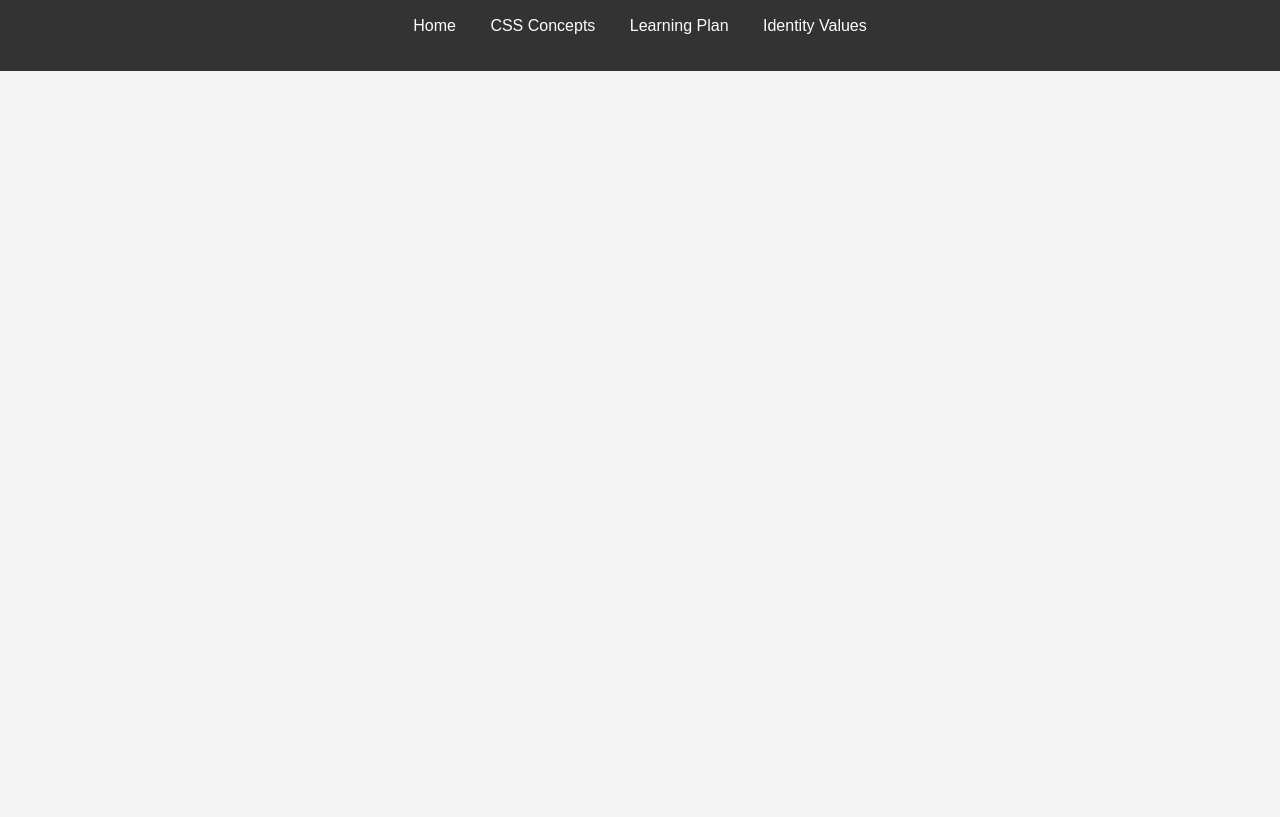
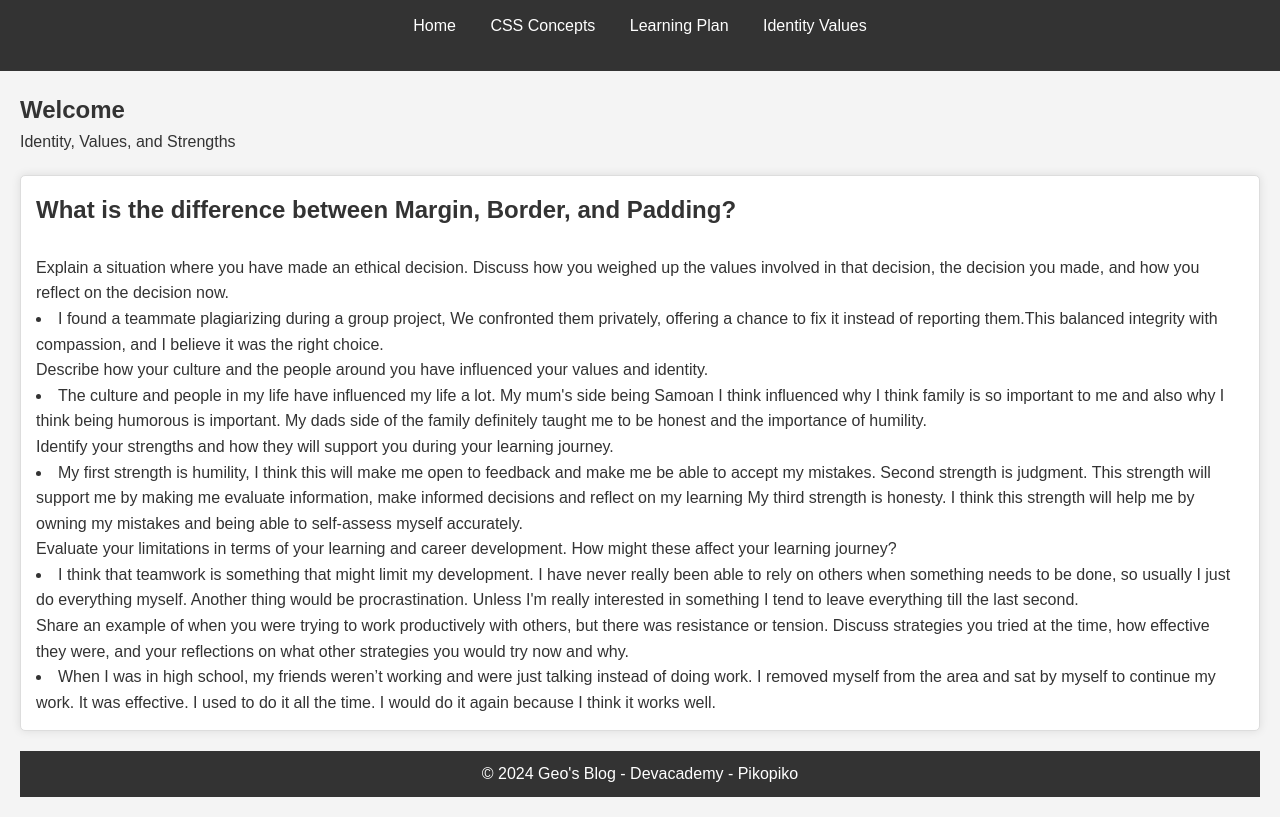
Before and after one commit to george-mills-28/george-mills-28-github.io, a plain HTML site: page blog/identity-values.html in a window 1280 px wide. Shown: the part 70-887 px from the top of the page. Before the commit the page ends 800 px from the top, so only its background shows below. Drawn offline with Linux system fonts and the light colour scheme.

Commit message:
updated identity values page

```diff
--- a/blog/identity-values.html
+++ b/blog/identity-values.html
@@ -19,3 +19,33 @@
             </ul>
         </nav>
     </header>
+
+    <main>
+        <section id="home">
+            <h2>Welcome</h2>
+            <p>Identity, Values, and Strengths</p>
+        </section>
+
+        <section id="posts">
+            <article>
+                <h2>What is the difference between Margin, Border, and Padding?</h2>
+                <br>
+                <p>Explain a situation where you have made an ethical decision. Discuss how you weighed up the values involved in that decision, the decision you made, and how you reflect on the decision now.</p>
+                <li>I found a teammate plagiarizing during a group project, We confronted them privately, offering a chance to fix it instead of reporting them.This balanced integrity with compassion, and I believe it was the right choice.</li>
+                <p>Describe how your culture and the people around you have influenced your values and identity.</p>
+                <li>The culture and people in my life have influenced my life a lot. My mum's side being Samoan I think influenced why I think family is so important to me and also why I think being humorous is important. My dads side of the family definitely taught me to be honest and the importance of humility.</li>
+                <p>Identify your strengths and how they will support you during your learning journey.</p>
+                <li>My first strength is humility, I think this will make me open to feedback and make me be able to accept my mistakes. Second strength is judgment. This strength will support me by making me evaluate information, make informed decisions and reflect on my learning My third strength is honesty. I think this strength will help me by owning my mistakes and being able to self-assess myself accurately.</li>
+                <p>Evaluate your limitations in terms of your learning and career development. How might these affect your learning journey?</p>
+                <li>I think that teamwork is something that might limit my development. I have never really been able to rely on others when something needs to be done, so usually I just do everything myself. Another thing would be procrastination. Unless I'm really interested in something I tend to leave everything till the last second.</li>
+                <p>Share an example of when you were trying to work productively with others, but there was resistance or tension. Discuss strategies you tried at the time, how effective they were, and your reflections on what other strategies you would try now and why.</p>
+                <li>When I was in high school, my friends weren’t working and were just talking instead of doing work. I removed myself from the area and sat by myself to continue my work. It was effective. I used to do it all the time. I would do it again because I think it works well.</li>
+            </article>
+        </section>
+
+    <footer>
+        <p>&copy; 2024 Geo's Blog - Devacademy - Pikopiko</p>
+    </footer>
+
+    </body>
+    </html>
```
Also changed, not shown: blog/learning-plan.htm (+9 -0 lines).
